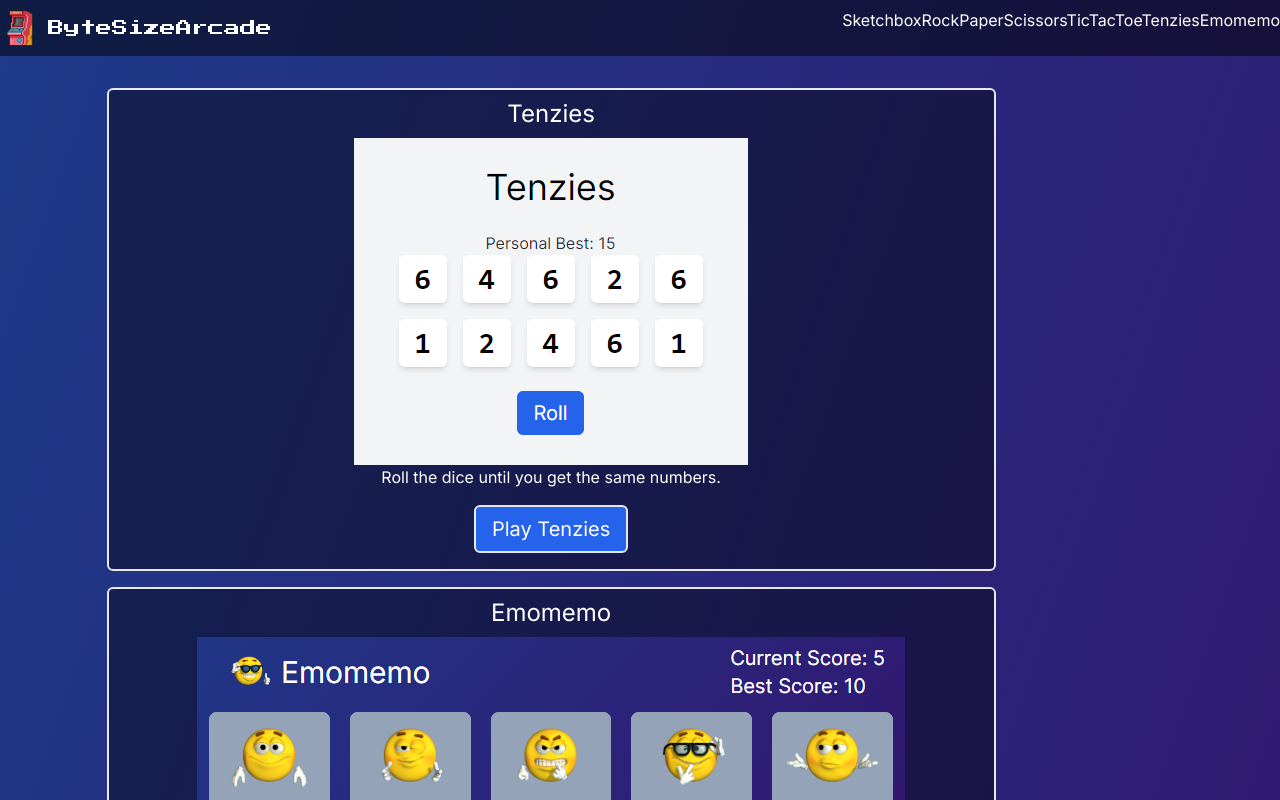
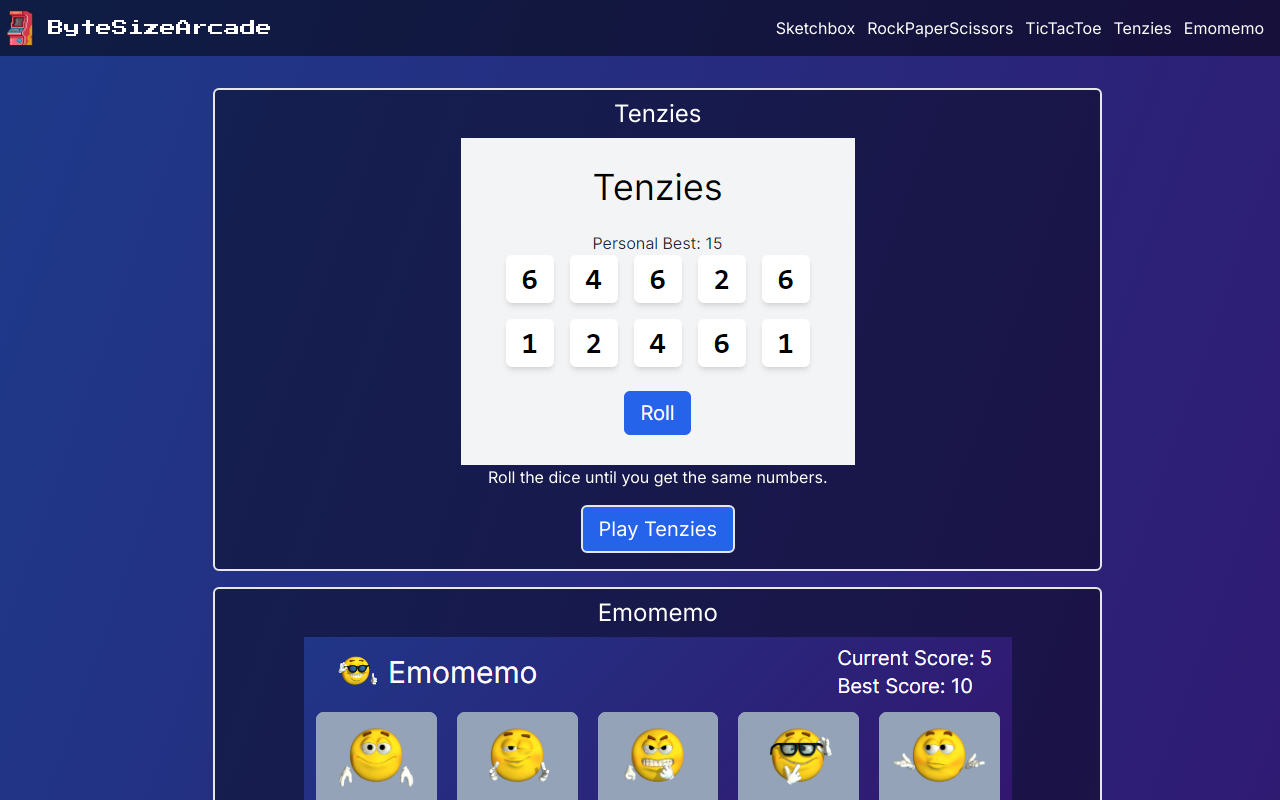
Before and after one commit to alex-nemeth/bite-size-arcade, a React (Vite) app: page / in a window 1280 px wide. Shown: the top 800 px of the page. Built offline with nearby package versions, Linux system fonts and the light colour scheme.

Commit message:
home & nav styling

```diff
--- a/src/components/Anchors.jsx
+++ b/src/components/Anchors.jsx
@@ -2,7 +2,7 @@ import { Link } from "react-router-dom";
 
 export default function Anchors() {
     return (
-        <div className="nav-games">
+        <div className="flex gap-3 items-center me-4">
             <Link to="/sketchbox">
                 <a>Sketchbox</a>
             </Link>
--- a/src/components/Dropdown.jsx
+++ b/src/components/Dropdown.jsx
@@ -24,7 +24,7 @@ export default function Dropdown() {
                 <div
                     className={`${
                         dropdown ? "absolute" : "hidden"
-                    } right-2 flex flex-col py-2 bg-white text-black rounded-md w-48 mt-4 shadow-2xl`}
+                    } right-2 flex flex-col py-2 bg-white text-black rounded-md w-48 mt-4 shadow-2xl transition-all`}
                 >
                     <Link className="px-4 py-2" to="/sketchbox">
                         <a>Sketchbox</a>
--- a/src/components/Homepage.jsx
+++ b/src/components/Homepage.jsx
@@ -25,7 +25,7 @@ export default function Homepage() {
     }
 
     return (
-        <div className="grid grid-cols-1 w-10/12 mx-auto gap-4">
+        <div className="grid grid-cols-1 w-10/12 ms-auto gap-4">
             {generateCards()}
         </div>
     );
--- a/src/components/Navbar.jsx
+++ b/src/components/Navbar.jsx
@@ -11,7 +11,7 @@ export default function Navbar() {
     return (
         <nav className="flex flex-row justify-between mb-8 relative bg-transparent/50 py-2 w-full">
             <Logo />
-            {width > 767 ? <Anchors /> : <Dropdown />}
+            {width >= 820 ? <Anchors /> : <Dropdown />}
         </nav>
     );
 }
```
Also changed, not shown: src/styles/styles.css (+17 -0 lines).
